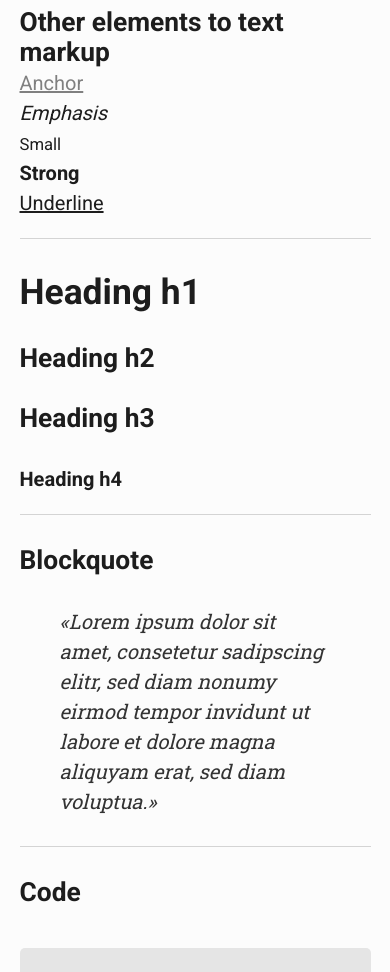
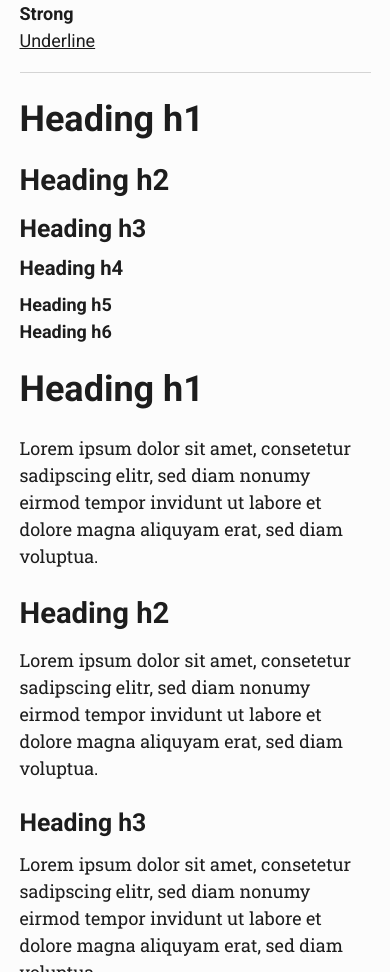
Before and after one commit to niklausgerber/rapid-bootstrap-v4, a plain HTML site: page index.html in a window 390 px wide. Shown: the part 1028-2000 px from the top of the page. Drawn offline with Linux system fonts and the light colour scheme.

Commit message:
Made the headline hierarchy even more beautiful
- New h1, h2, h3, h4, h5, h6 styles
- Updated breakpoint values for body font size
- Added minified css version

```diff
--- a/assets/css/styles.css
+++ b/assets/css/styles.css
@@ -31,32 +31,34 @@ h5 {
     font-weight: 700;
 }
 h1 {
-    font-size: 1.772em;
+    font-size: 2em;
     line-height: 1.25em;
-    margin-top: 0.846em;
-    margin-bottom: 0.846em;
+    margin-top: 0.625em;
+    margin-bottom: 0.625em;
 }
 h2 {
-    font-size: 1.318em;
-    line-height: 1.137em;
-    margin-top: 1.137em;
-    margin-bottom: 0em;
+    font-size: 1.625em;
+    line-height: 1.15384615em;
+    margin-top: 0.576923075em;
+    margin-bottom: 0.576923075em;
 }
 h3 {
-    font-size: 1.318em;
-    line-height: 1.137em;
-    margin-top: 1.137em;
-    margin-bottom: 0em;
+    font-size: 1.375em;
+    line-height: 1.13636364em;
+    margin-top: 0.56818182em;
+    margin-bottom: 0.56818182em;
 }
-h4,
+h4 {
+    font-size: 1.125em;
+    line-height: 1.11111111em;
+    margin-top: 0.555555555em;
+    margin-bottom: 0.555555555em;
+}
 h5,
-h6,
-h7,
-h8,
-h9 {
+h6 {
     font-size: 1em;
     line-height: 1.5em;
-    margin-top: 1.5em;
+    margin-top: 0em;
     margin-bottom: 0em;
 }
 p,
@@ -464,17 +466,20 @@ Changes on the body font-size will have a direct effect on the whole typography
 
 @media (min-width: 320px) {
     body {
-        font-size: 1.25em; /* Don't break the typographic rhythm. You can move either way in 0.125em or % steps. 1.375 —> 1.250 —> 1.125 —> 1.000 */
+        font-size: 1.125em;
+        /* Don't break the typographic rhythm. You can move either way in 0.125em or % steps. 1.375 —> 1.250 —> 1.125 —> 1.000 */
     }
 }
 @media (min-width: 600px) {
     body {
-        font-size: 1.25em; /* Don't break the typographic rhythm. You can move either way in 0.125em or % steps. 1.375 —> 1.250 —> 1.125 —> 1.000 */
+        font-size: 1.25em;
+        /* Don't break the typographic rhythm. You can move either way in 0.125em or % steps. 1.375 —> 1.250 —> 1.125 —> 1.000 */
     }
 }
 @media (min-width: 768px) {
     body {
-        font-size: 1.375em; /* Don't break the typographic rhythm. You can move either way in 0.125em or % steps. 1.375 —> 1.250 —> 1.125 —> 1.000 */
+        font-size: 1.25em;
+        /* Don't break the typographic rhythm. You can move either way in 0.125em or % steps. 1.375 —> 1.250 —> 1.125 —> 1.000 */
     }
     /* Column Grid */
 
@@ -506,12 +511,14 @@ Changes on the body font-size will have a direct effect on the whole typography
 }
 @media (min-width: 1024px) {
     body {
-        font-size: 1.375em; /* Don't break the typographic rhythm. You can move either way in 0.125em or % steps. 1.375 —> 1.250 —> 1.125 —> 1.000 */
+        font-size: 1.375em;
+        /* Don't break the typographic rhythm. You can move either way in 0.125em or % steps. 1.375 —> 1.250 —> 1.125 —> 1.000 */
     }
 }
 @media (min-width: 1360px) {
     body {
-        font-size: 1.375em; /* Don't break the typographic rhythm. You can move either way in 0.125em or % steps. 1.375 —> 1.250 —> 1.125 —> 1.000 */
+        font-size: 1.375em;
+        /* Don't break the typographic rhythm. You can move either way in 0.125em or % steps. 1.375 —> 1.250 —> 1.125 —> 1.000 */
     }
     blockquote,
     q {
--- a/index.html
+++ b/index.html
@@ -74,7 +74,21 @@
         <h2>Heading h2</h2>
         <h3>Heading h3</h3>
         <h4>Heading h4</h4>
+        <h5>Heading h5</h5>
+        <h6>Heading h6</h6>
 
+        <h1>Heading h1</h1>
+        <p>Lorem ipsum dolor sit amet, consetetur sadipscing elitr, sed diam nonumy eirmod tempor invidunt ut labore et dolore magna aliquyam erat, sed diam voluptua. </p>
+        <h2>Heading h2</h2>
+        <p>Lorem ipsum dolor sit amet, consetetur sadipscing elitr, sed diam nonumy eirmod tempor invidunt ut labore et dolore magna aliquyam erat, sed diam voluptua.</p>
+        <h3>Heading h3</h3>
+        <p>Lorem ipsum dolor sit amet, consetetur sadipscing elitr, sed diam nonumy eirmod tempor invidunt ut labore et dolore magna aliquyam erat, sed diam voluptua.</p>
+        <h4>Heading h4</h4>
+        <p>Lorem ipsum dolor sit amet, consetetur sadipscing elitr, sed diam nonumy eirmod tempor invidunt ut labore et dolore magna aliquyam erat, sed diam voluptua.</p>
+        <h5>Heading h5</h5>
+        <p>Lorem ipsum dolor sit amet, consetetur sadipscing elitr, sed diam nonumy eirmod tempor invidunt ut labore et dolore magna aliquyam erat, sed diam voluptua.</p>
+        <h6>Heading h6</h6>
+        <p>Lorem ipsum dolor sit amet, consetetur sadipscing elitr, sed diam nonumy eirmod tempor invidunt ut labore et dolore magna aliquyam erat, sed diam voluptua.</p>
         <hr />
 
         <h2>Blockquote</h2>
```
Also changed, not shown: assets/css/styles.min.css (added), 1 other file.
